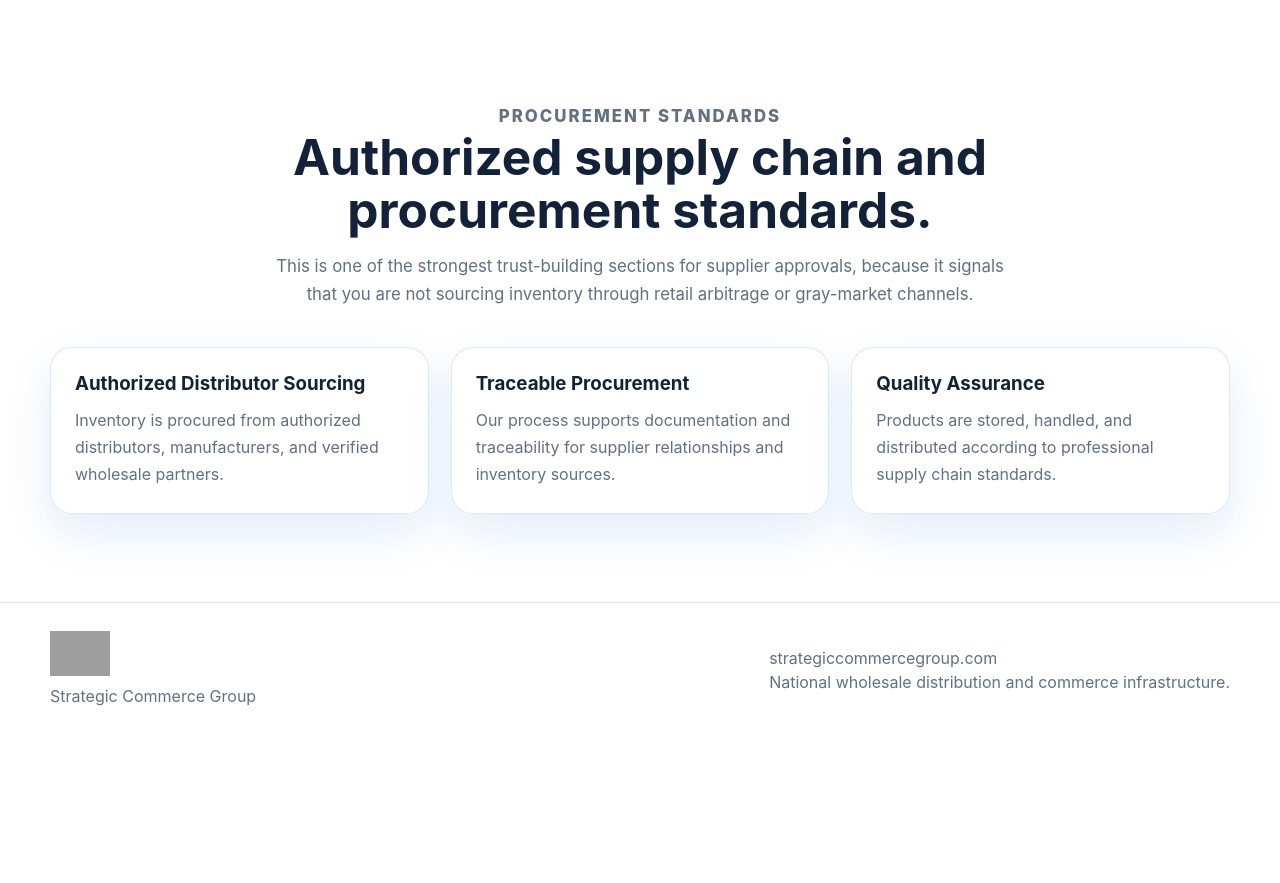
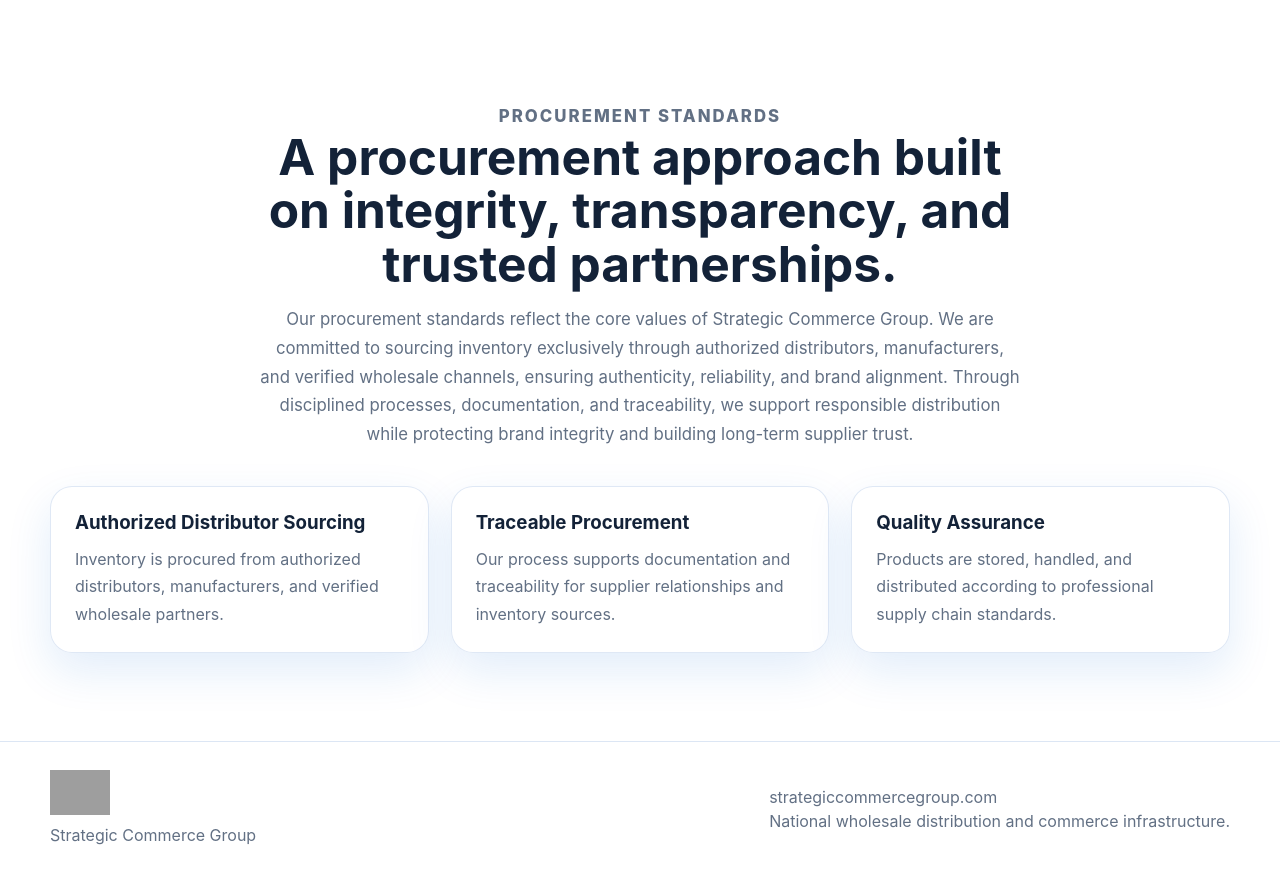
Before and after one commit to larryfelix66/strategic-commerce-group-site, a React (Vite) app: page / in a window 1280 px wide. Shown: the part 10020-10903 px from the top of the page. Before the commit the page ends 10774 px from the top, so only its background shows below. Built offline with nearby package versions, Linux system fonts and the light colour scheme; grey boxes are pictures that could not be loaded.

Commit message:
Update App.jsx

```diff
--- a/src/App.jsx
+++ b/src/App.jsx
@@ -422,10 +422,10 @@ return (
         <section className="section" id="about">
           <div className="container">
             <SectionHeading
-              eyebrow="Procurement standards"
-              title="Authorized supply chain and procurement standards."
-              text="This is one of the strongest trust-building sections for supplier approvals, because it signals that you are not sourcing inventory through retail arbitrage or gray-market channels."
-            />
+  eyebrow="Procurement standards"
+  title="A procurement approach built on integrity, transparency, and trusted partnerships."
+  text="Our procurement standards reflect the core values of Strategic Commerce Group. We are committed to sourcing inventory exclusively through authorized distributors, manufacturers, and verified wholesale channels, ensuring authenticity, reliability, and brand alignment. Through disciplined processes, documentation, and traceability, we support responsible distribution while protecting brand integrity and building long-term supplier trust."
+/>
             <div className="grid three-up">
               <Card title="Authorized Distributor Sourcing" text="Inventory is procured from authorized distributors, manufacturers, and verified wholesale partners." />
               <Card title="Traceable Procurement" text="Our process supports documentation and traceability for supplier relationships and inventory sources." />
```
